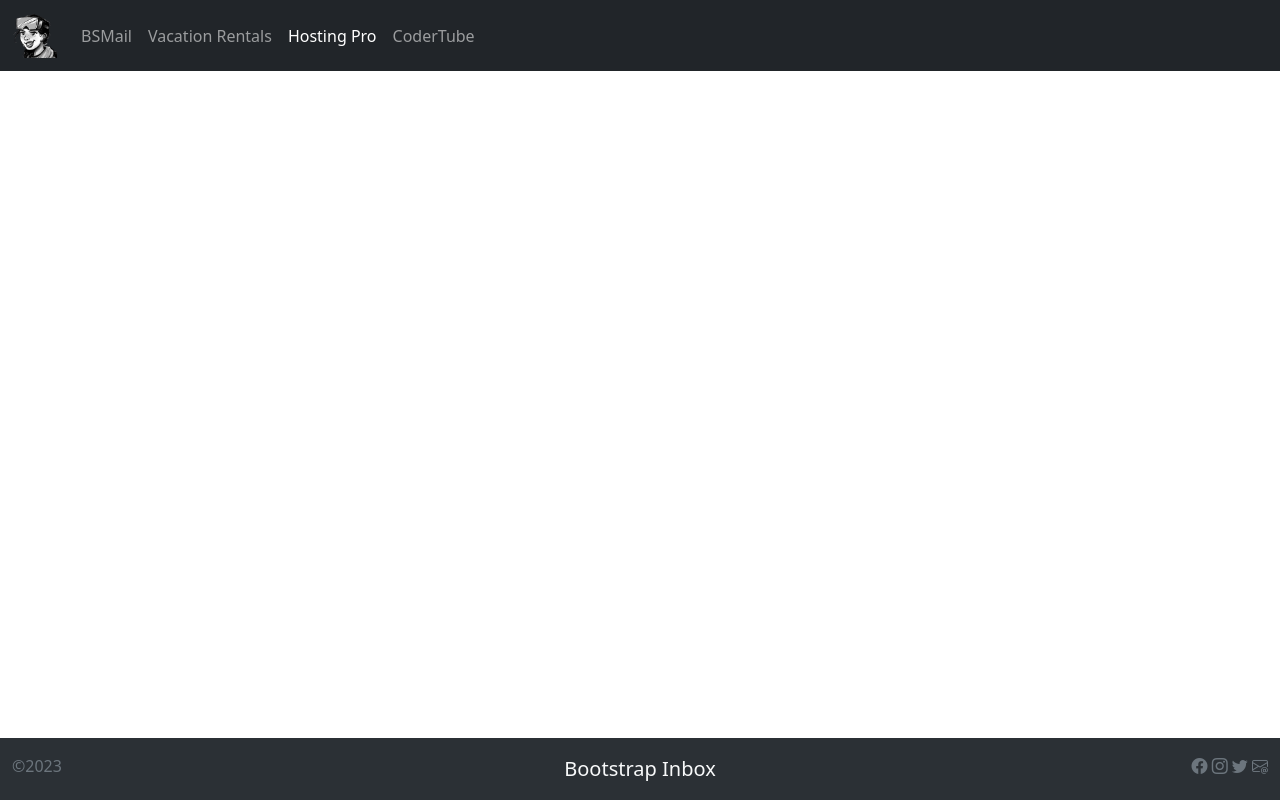
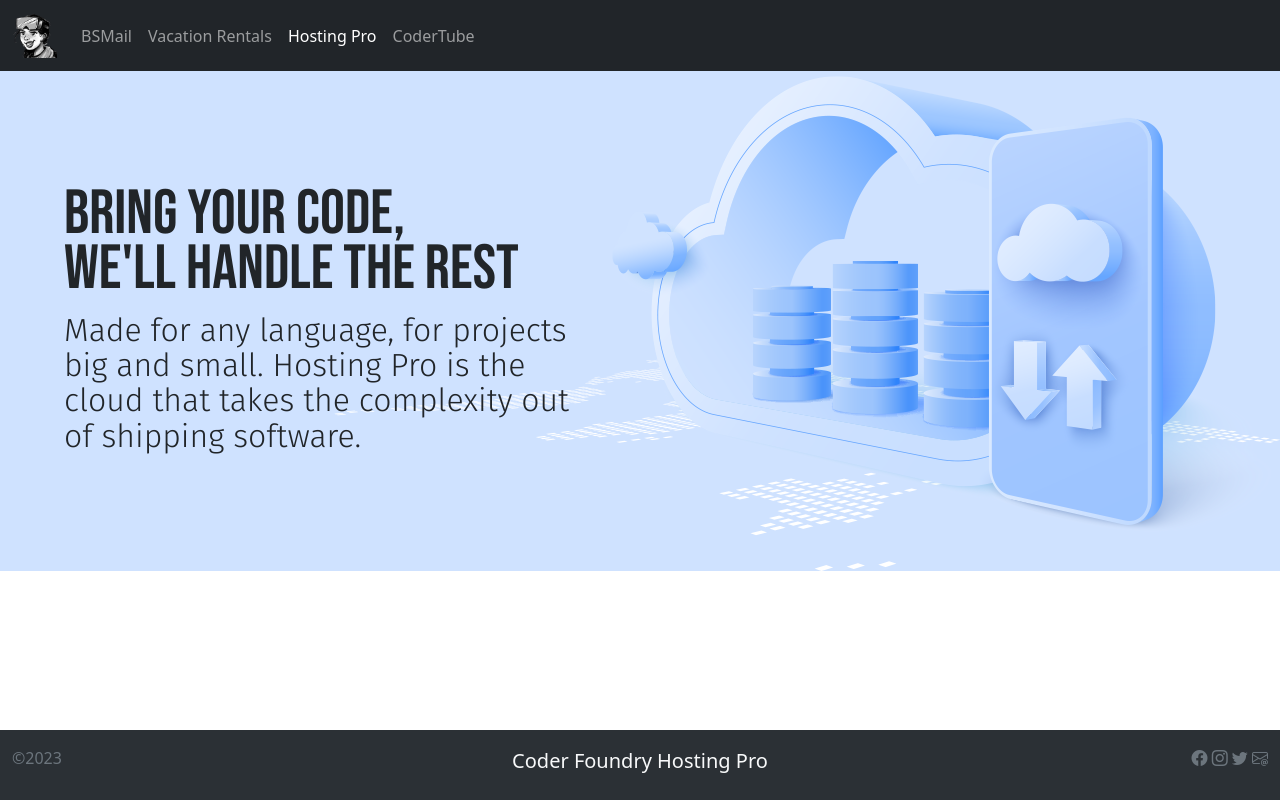
Before and after one commit to eva-grimm/BootstrapComponents, a plain HTML site: page hosting.html in a window 1280 px wide. Drawn offline with nearby package versions, Linux system fonts and the light colour scheme.

Commit message:
header and its CSS done

```diff
--- /dev/null
+++ b/css/hosting.css
@@ -0,0 +1,152 @@
+/*
+font-family: 'Bebas Neue', sans-serif;
+font-family: 'Fira Sans', sans-serif;
+*/
+
+/* pseudo-element */
+:root {
+    /* named variables and set them */
+    --cf-heading-font: 'Bebas Neue', sans-serif;
+    --cf-subtitle-font: 'Fira Sans', sans-serif;
+}
+
+/* X-Small devices (portrait phones, less than 576px)
+No media query for `xs` since this is the default in Bootstrap */
+
+.mainHeader {
+    background-image: url(/img/HostingPro576.png);
+    background-color: var(--bs-primary-bg-subtle);
+    height: 200px;
+    /* makes the bg taller than the content*/
+
+    /* changes bg position from default of top left to
+    top right */
+    background-position: right top;
+    background-repeat: no-repeat;
+}
+
+.mainHeader-content {}
+
+.mainHeader-wrapper {
+    /* rem = unit relative to your font size */
+    padding: 1rem;
+    padding-right: 1rem;
+    width: 48%; /* bit narrower than half to account
+    for iPhone SE size */
+}
+
+.mainTitle {
+    /* using a var here is superfluous at this size but
+    great when we get to larger websites */
+    font-family: var(--cf-heading-font);
+    font-size: 1.2rem;
+    line-height: 1rem;
+}
+
+.subTitle {
+    font-family: var(--cf-subtitle-font);
+    font-size: .7rem;
+    line-height: .7rem;
+    font-weight: 300;
+}
+
+/* Small devices (landscape phones, 576px and up) */
+/* @media is a media query */
+@media (min-width: 576px) {
+    .mainHeader {
+        background-image: url(/img/HostingPro768.png);
+    }
+
+    .mainHeader-wrapper {
+        width: 50%;
+    }
+
+    .mainTitle {
+        font-size: 2rem;
+        line-height: 1.8rem;
+    }
+
+    .subTitle {
+        font-size: .9rem;
+        line-height: 1rem;
+    }
+}
+
+/* Medium devices (tablets, 768px and up) */
+@media (min-width: 768px) {
+    .mainHeader {
+        background-image: url(/img/HostingPro992.png);
+        height: 300px;
+    }
+
+    .mainHeader-wrapper {
+        padding: 2.5rem;
+    }
+
+    .mainTitle {
+        font-size: 2.5rem;
+        line-height: 2.2rem;
+    }
+
+    .subTitle {
+        font-size: 1.3rem;
+        line-height: 1.4rem;
+    }
+}
+
+/* Large devices (desktops, 992px and up) */
+@media (min-width: 992px) {
+    .mainHeader {
+        background-image: url(/img/HostingPro1200.png);
+        height: 400px;
+    }
+
+    .mainHeader-wrapper {
+        padding: 3.5rem;
+    }
+
+    .mainTitle {
+        font-size: 3.2rem;
+        line-height: 2.8rem;
+    }
+
+    .subTitle {
+        font-size: 1.8rem;
+        line-height: 1.8rem;
+    }
+}
+
+/* X-Large devices (large desktops, 1200px and up) */
+@media (min-width: 1200px) {
+    .mainHeader {
+        background-image: url(/img/HostingPro2560.png);
+        height: 500px;
+    }
+
+    .mainHeader-wrapper {
+        padding: 4rem;
+    }
+
+    .mainTitle {
+        font-size: 3.9rem;
+        line-height: 3.4rem;
+    }
+
+    .subTitle {
+        font-size: 2rem;
+        line-height: 2.2rem;
+    }
+}
+
+/* XX-Large devices (larger desktops, 1400px and up) */
+@media (min-width: 1400px) {
+    .mainTitle {
+        font-size: 4.5rem;
+        line-height: 3.8rem;
+    }
+
+    .subTitle {
+        font-size: 2.5rem;
+        line-height: 2.5rem;
+    }
+}
--- a/hosting.html
+++ b/hosting.html
@@ -4,7 +4,7 @@
 <head>
     <meta charset="UTF-8">
     <meta name="viewport" content="width=device-width, initial-scale=1.0, shrink-to-fit=no">
-    <title>BSMail</title>
+    <title>Hosting</title>
 
     <!-- Bootstrap CSS -->
     <link href="https://cdn.jsdelivr.net/npm/bootstrap@5.3.0/dist/css/bootstrap.min.css" rel="stylesheet"
@@ -13,14 +13,23 @@
     <!-- Bootstrap Icons -->
     <link rel="stylesheet" href="https://cdn.jsdelivr.net/npm/bootstrap-icons@1.10.5/font/bootstrap-icons.css">
 
+    <!-- Google fonts -->
+    <link rel="preconnect" href="https://fonts.googleapis.com">
+    <link rel="preconnect" href="https://fonts.gstatic.com" crossorigin>
+    <link
+        href="https://fonts.googleapis.com/css2?family=Bebas+Neue&family=Fira+Sans:wght@100;200;300;400;500&display=swap"
+        rel="stylesheet">
+
     <!-- Custom CSS -->
     <link rel="stylesheet" href="/css/site.css">
+
+    <!-- Page-Specific CSS -->
+    <link rel="stylesheet" href="/css/hosting.css">
 </head>
 
 <body>
-    <header>
     <nav class="navbar navbar-expand-sm bg-dark" data-bs-theme="dark">
-            <div class="container-fluid">
+        <div class="container-xxl">
             <a class="navbar-brand" href="/index.html">
                 <img src="/img/meteor-avatar-transparent.png" alt="Cadence Eva" width="45">
             </a>
@@ -46,6 +55,23 @@
             </div>
         </div>
     </nav>
+
+    <!-- xxl container to make this very wide but not so wide that it
+    would look funky on an ultra-wide monitor would  -->
+    <header class="container-xxl p-0">
+        <div class="mainHeader">
+            <div class="mainHeader-content h-100 d-flex align-items-center justify-content-start">
+                <div class="div mainHeader-wrapper">
+                    <div class="mainTitle">Bring Your Code,</div>
+                    <div class="mainTitle">We'll Handle The Rest</div>
+                    <div class="subTitle mt-3">
+                        Made for any language, for projects big and small.
+                        Hosting Pro is the cloud that takes the complexity
+                        out of shipping software.
+                    </div>
+                </div>
+            </div>
+        </div>
     </header>
 
     <main class="container">
@@ -57,8 +83,8 @@
             <div class="col text-secondary text-sm-start">
                 &copy;2023
             </div>
-            <div class="col text-sm-center text-light lead">
-                Bootstrap Inbox
+            <div class="col text-sm-center text-light lead mb-2">
+                Coder Foundry Hosting Pro
             </div>
             <div class="col text-sm-end">
                 <a href="#"><i class="bi bi-facebook text-secondary"></i></a>
```
Lines whose indentation alone changed are shown as unchanged.
